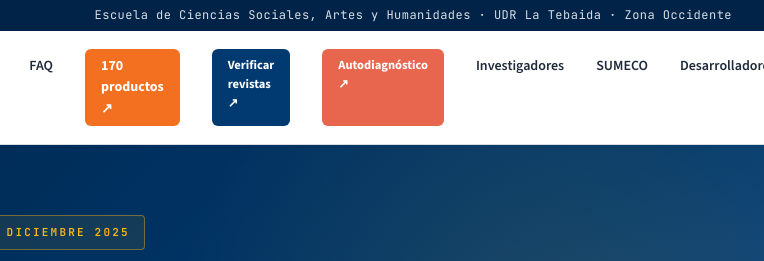
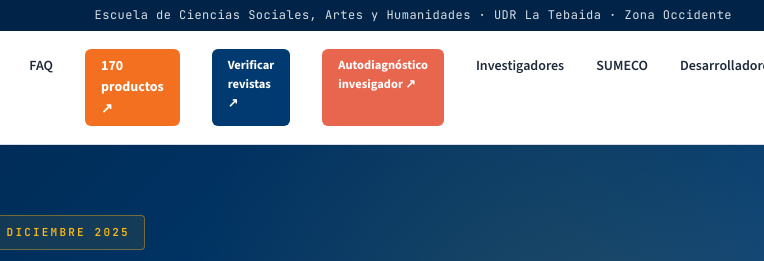
Before and after one commit to sumeco-ecsah/comomide-minciencias, a plain HTML site: page index.html in a window 1280 px wide. Shown: the top 261 px of the page, 516-1280 px from the left. Drawn offline with nearby package versions, Linux system fonts and the light colour scheme.

Commit message:
index.html

```diff
--- a/index.html
+++ b/index.html
@@ -2089,7 +2089,7 @@
       <a href="#faq">FAQ</a>
       <a href="productos.html" target="_blank" class="nav-btn-productos">170 productos ↗</a>
       <a href="revistas.html" target="_blank" class="nav-btn-revistas">Verificar revistas ↗</a>
-      <a href="diagnostico.html" target="_blank" class="nav-btn-diag">Autodiagnóstico ↗</a>
+      <a href="diagnostico.html" target="_blank" class="nav-btn-diag">Autodiagnóstico invesigador ↗</a>
       <a href="#investigadores">Investigadores</a>
       <a href="#acerca">SUMECO</a>
       <a href="#desarrolladores">Desarrolladores</a>
```
